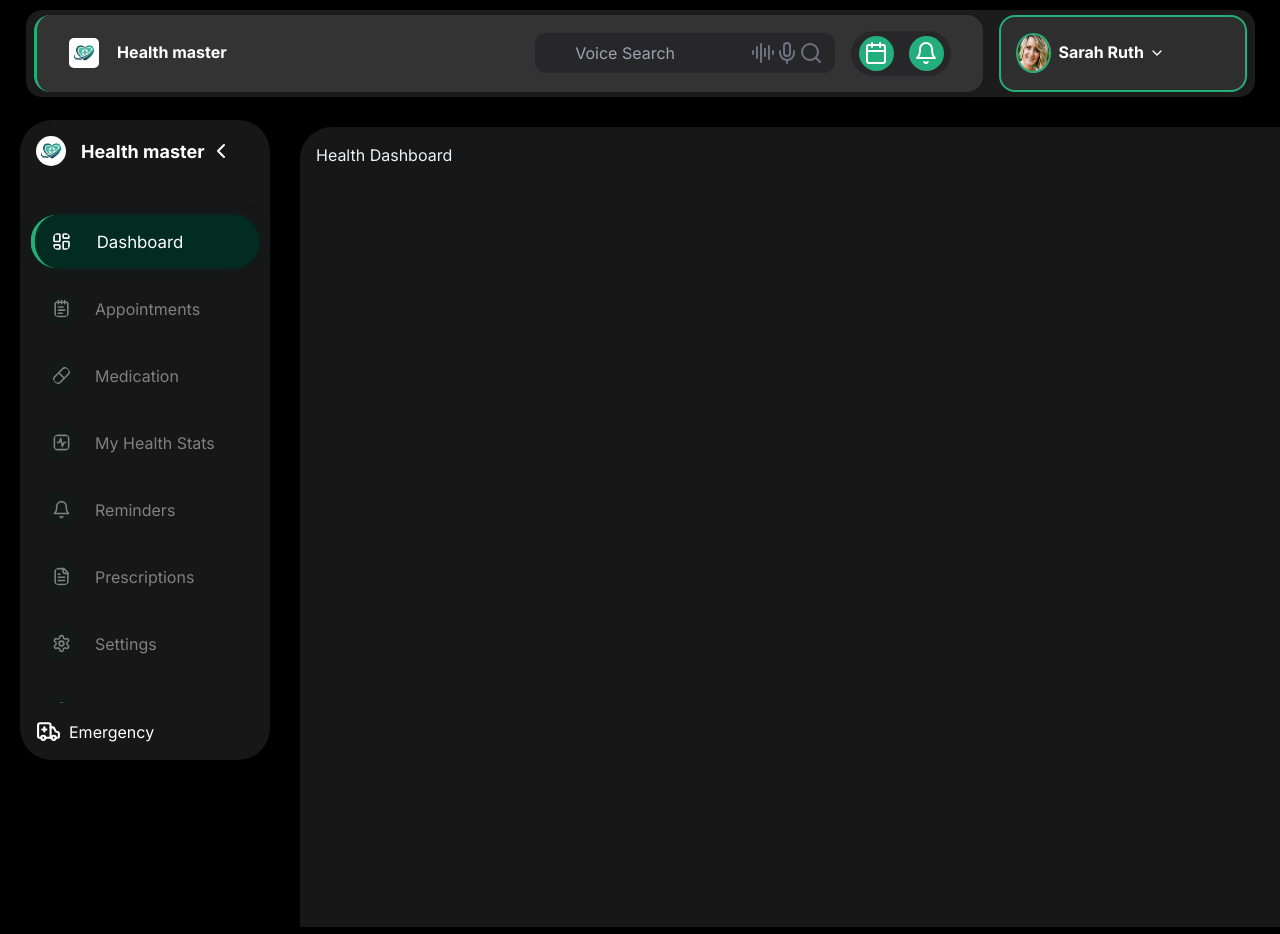
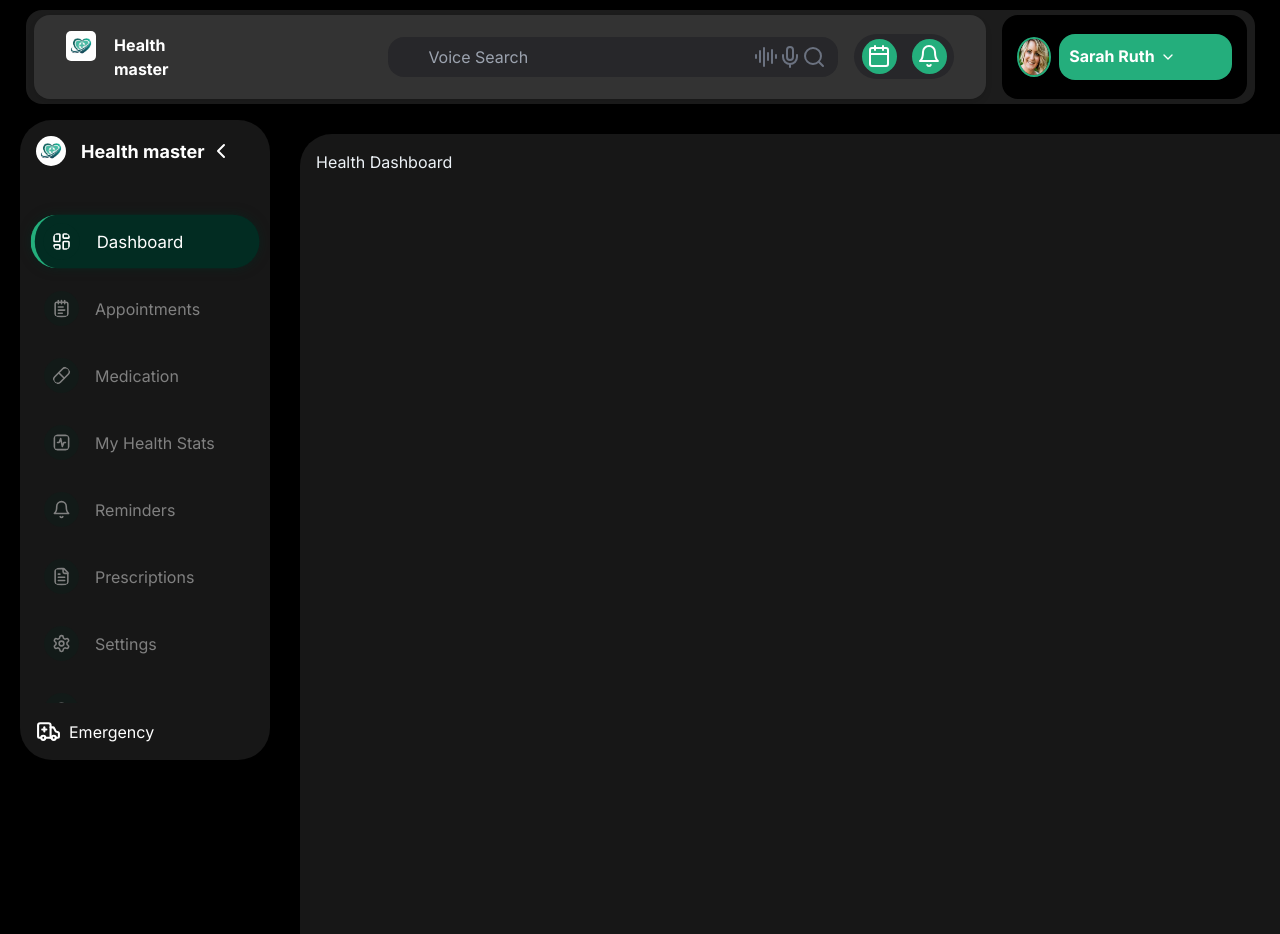
Before and after one commit to CHEGEBB/healthmasterv2, a Next.js app: page /dashboard in a window 1280 px wide. Shown: the top 934 px of the page. Built offline with nearby package versions, Linux system fonts and the light colour scheme.

Commit message:
refactor: Update header component styles and include user avatar and name

```diff
--- a/sass/header.scss
+++ b/sass/header.scss
@@ -15,7 +15,6 @@
   .header {
     display: flex;
     gap: 8rem;
-    border-left: 3px solid #24AE7C;
     align-items: center;
     padding: 1rem 2rem;
     background-color: #333;
@@ -91,14 +90,15 @@
       .search-bar {
         position: relative;
         display: flex;
-        width: 300px;
+        width: 450px;
         flex-direction: row;
+        gap: 0.5rem;
         align-items: center;
 
         .search-input {
           background-color: #27272a;
           border: none;
-          border-radius: 11px;
+          border-radius: 1rem;
           padding: 0.5rem 1rem 0.5rem 2.5rem;
           color: #ffffff;
           width: 550px;
@@ -183,10 +183,9 @@
     display: flex;
     flex-direction: row;
     align-items: center;
-    border: 2px solid #24AE7C;
     gap: 0.5rem;
     position: relative;
-    background-color: #2e2e2e;
+    background-color: #000;
     padding: 15px;
     transition: background-color 0.3s ease;
     border-radius: 1rem;
@@ -210,6 +209,10 @@
       width: 200px;
       display: flex;
       flex-direction: row;
+      background-color: #24AE7C;
+      padding: 10px;
+      color: #ffffff;
+      border-radius: 1rem;
       .profile-name {
         color: #ffffff;
         font-weight: bold;
```
